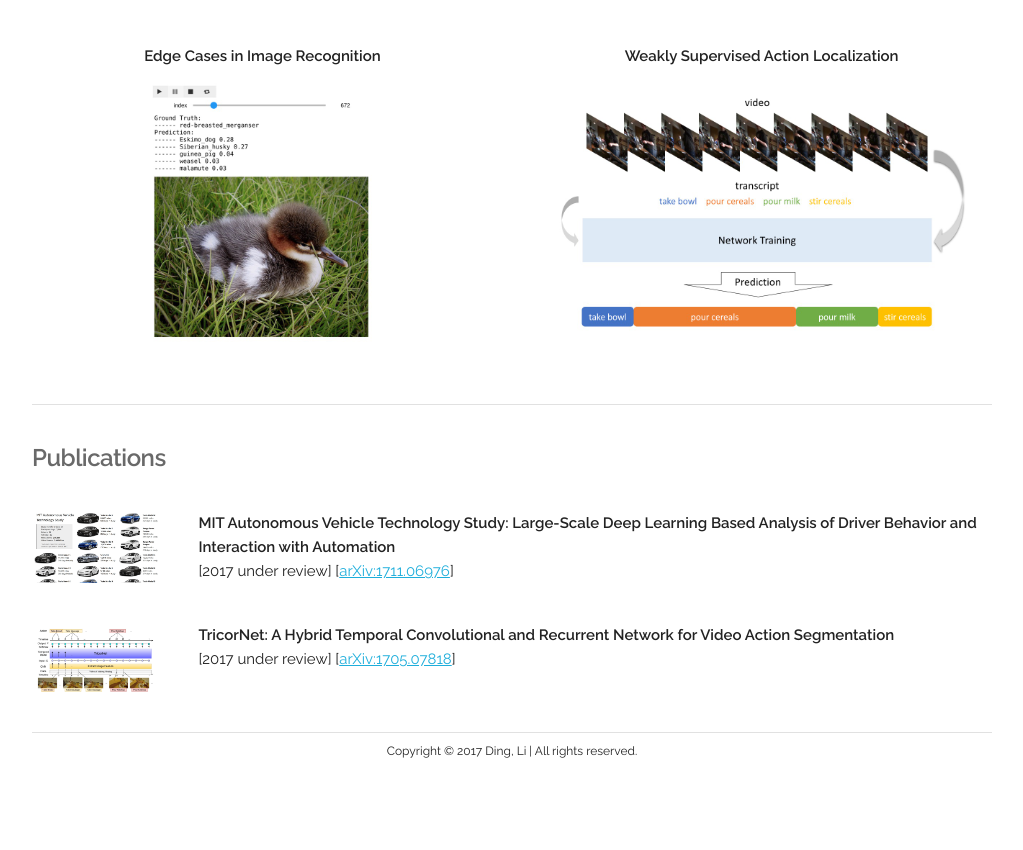
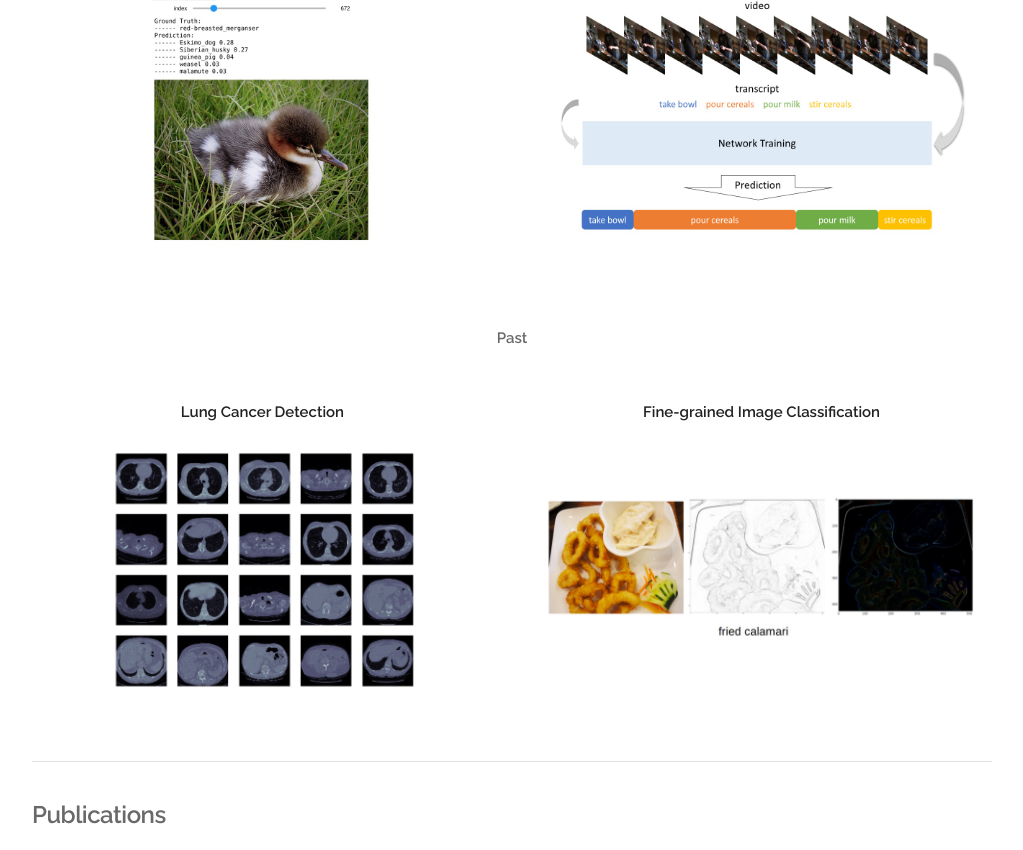
Before and after one commit to ld-ing/ld-ing.github.io, a plain HTML site: page index.html in a window 1280 px wide. Shown: the part 1592-2442 px from the top of the page, without its empty margins (128-1151 px from the left). Before the commit the page ends 2379 px from the top, so only its background shows below. Drawn offline with Linux system fonts and the light colour scheme.

Commit message:
regular update

```diff
--- a/index.html
+++ b/index.html
@@ -85,7 +85,7 @@
     <!-- Projects
     –––––––––––––––––––––––––––––––––––––––––––––––––– -->
     <h5 style="color:dimgray"><b>Projects</b></h5>
-
+    <h6 style="color:dimgray" align="center"><b>Ongoing</b></h6>
     <div class="row">
       <div class="six columns" style="margin-top: 1em">
         <p align="center">
@@ -114,6 +114,25 @@
           <p align="center">
             <b>Weakly Supervised Action Localization</b> <br>
             <img src="images/proj_act.jpg" style="margin-top: 1em; width:100%">
+          </p>
+      </div>
+    </div>
+
+    <p><br></p>
+    <h6 style="color:dimgray" align="center"><b>Past</b></h6>
+
+    <div class="row">
+      <div class="six columns" style="margin-top: 2em">
+        <p align="center">
+          <b>Lung Cancer Detection</b> <br>
+          <img src="images/proj_lung.jpg" style="margin-top: 1em; width:100%">
+        </p>
+      </div>
+
+      <div class="six columns" style="margin-top: 2em">
+          <p align="center">
+            <b>Fine-grained Image Classification</b> <br>
+            <img src="images/proj_food.jpg" style="margin-top: 1em; width:100%">
           </p>
       </div>
 
```
Also changed, not shown: images/header.jpg, images/proj_food.jpg (added), images/proj_lung.jpg (added), 2 other files.
